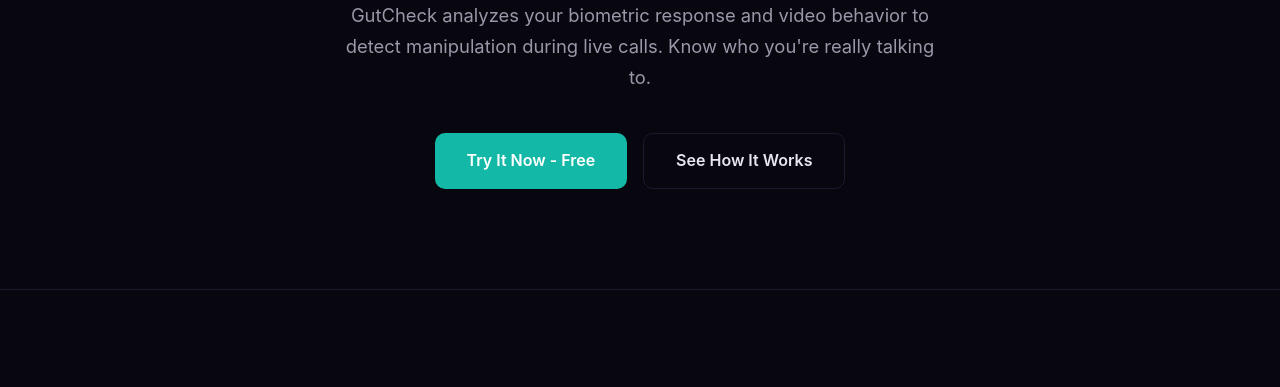
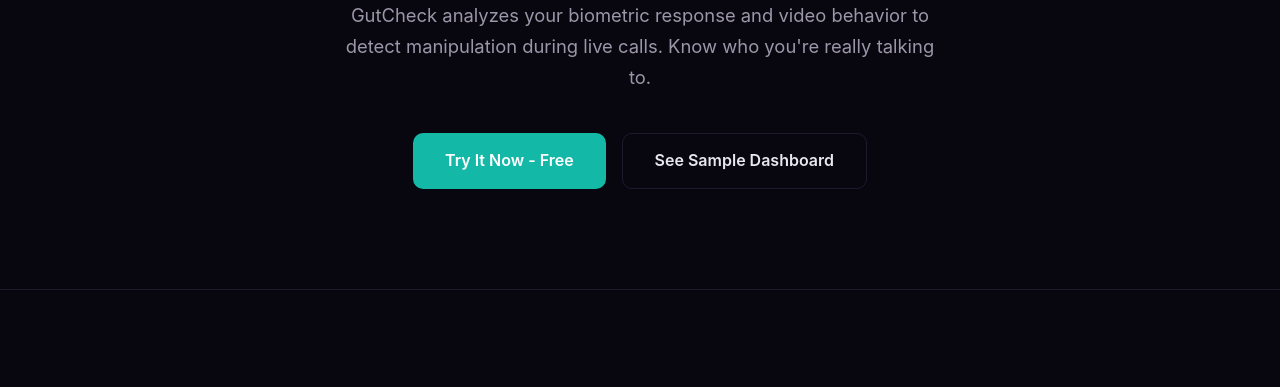
Before and after one commit to Equitymind/GutCheck, a plain HTML site: page index.html in a window 1280 px wide. Shown: the part 689-1076 px from the top of the page. Drawn offline with Linux system fonts and the light colour scheme.

Commit message:
Update homepage CTA to show sample dashboard instead of How It Works

```diff
--- a/index.html
+++ b/index.html
@@ -591,7 +591,7 @@
 
 <div class="hero-ctas">
         <a href="/analyze.html" class="btn-primary">Try It Now  -  Free</a>
-        <a href="#how" class="btn-ghost">See How It Works</a>
+        <a href="/demo.html" class="btn-ghost">See Sample Dashboard</a>
       </div>
     </div>
   </section>
```
